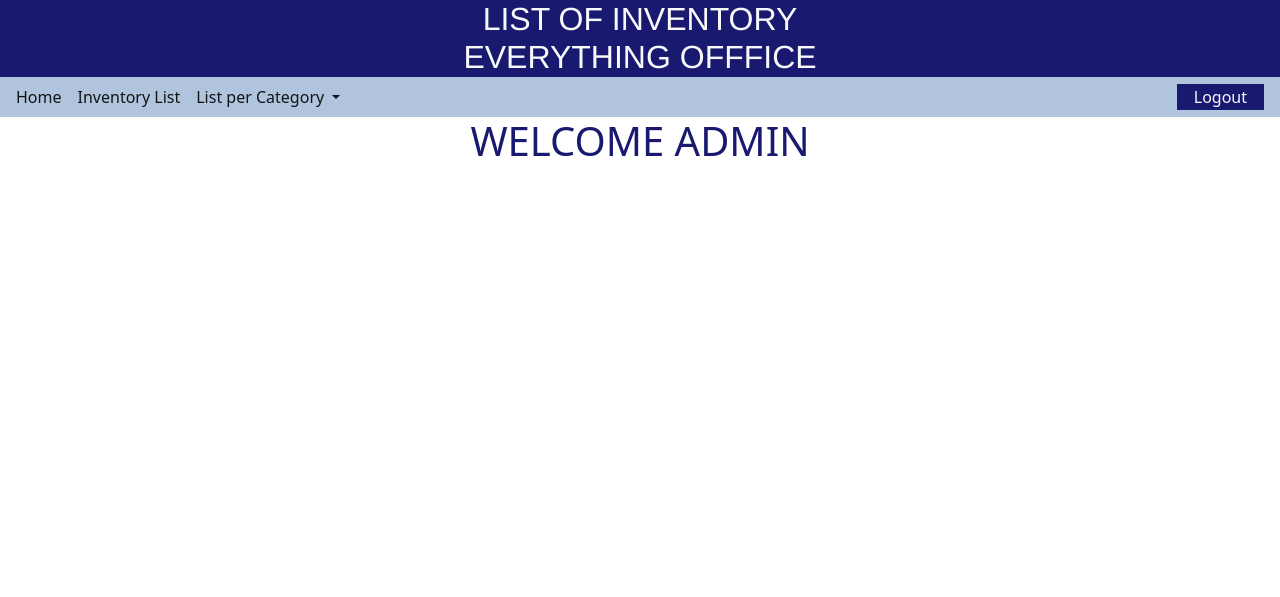
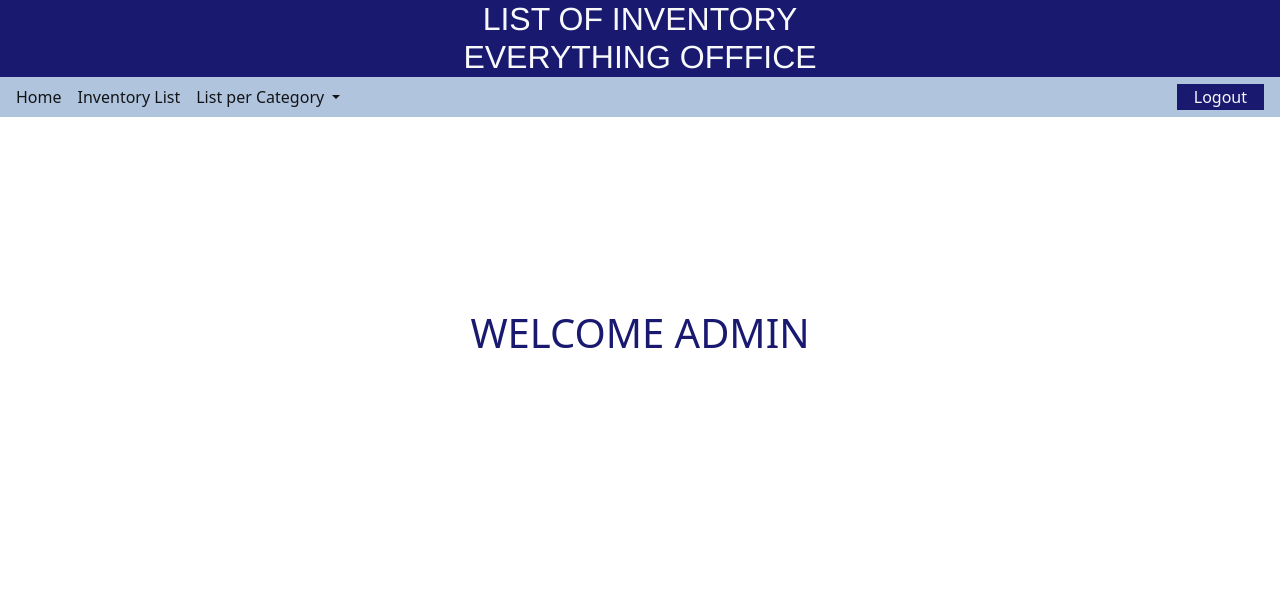
Before and after one commit to lullabymav/responsi-123200057, a PHP site: page / in a window 1280 px wide. Shown: the top 597 px of the page. Run offline with PHP 8.4, Linux system fonts and the light colour scheme.

Commit message:
edit homepage

```diff
--- a/index.php
+++ b/index.php
@@ -60,9 +60,11 @@ require('connect.php');
   </div>
 
   <!-- Content -->
-  <h1 class="pt-32" style="color: midnightblue;">
-    <center>WELCOME ADMIN</center>
-  </h1>
+  <div class="">
+    <h1 style="padding-top: 12rem; color: midnightblue;">
+      <center>WELCOME ADMIN</center>
+    </h1>
+  </div>
 
   <!-- footer -->
   <div class="fixed-bottom text-light" style="background-color:midnightblue; height: 43px;">
```
